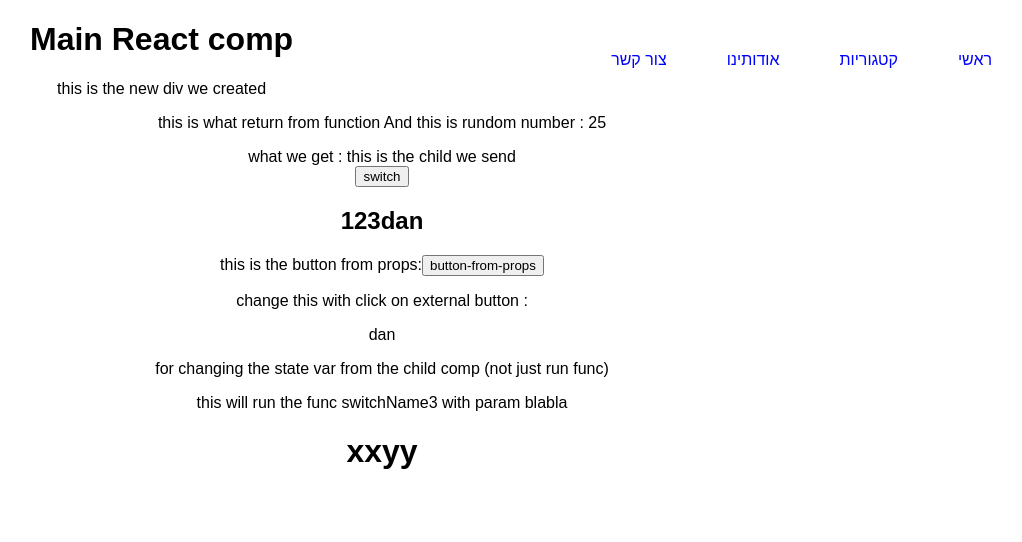
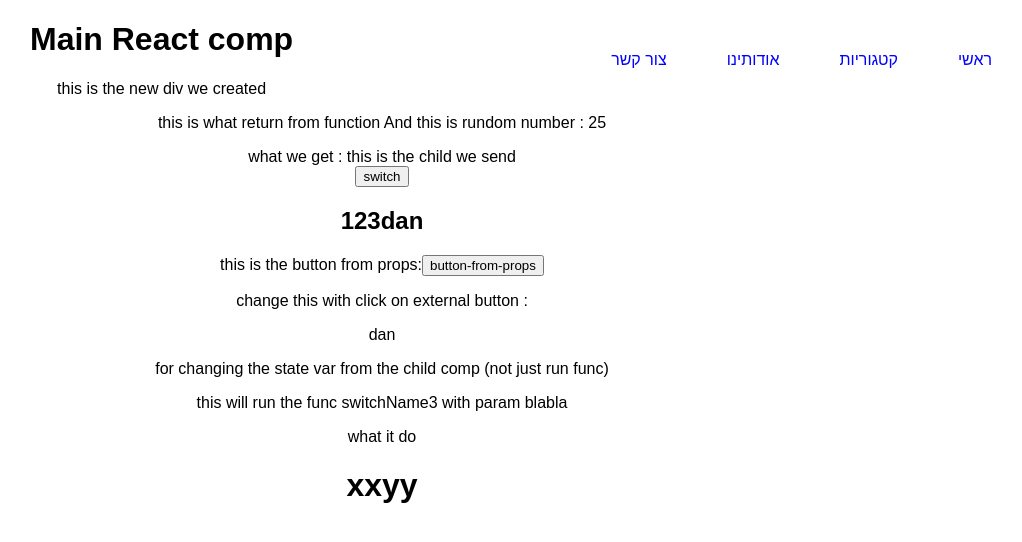
Before and after one commit to bozeha/react-pluralsite-from-start, a React (Create React App) app: page / in a window 1280 px wide. Shown: the top 542 px of the page, without its empty margins (258-1280 px from the left). Built offline with nearby package versions, Linux system fonts and the light colour scheme.

Commit message:
start new branch

```diff
--- a/src/App.js
+++ b/src/App.js
@@ -82,7 +82,7 @@ class App extends Component {
 
           <p>for changing the state var from the child comp (not just run func)</p>
           <p>this will run the func switchName3 with param blabla</p>
-
+          <p>what it do </p>
           <ChangeStateFromComp changeState={this.switchName3.bind(this,'blabla')}/>
 
 
```
